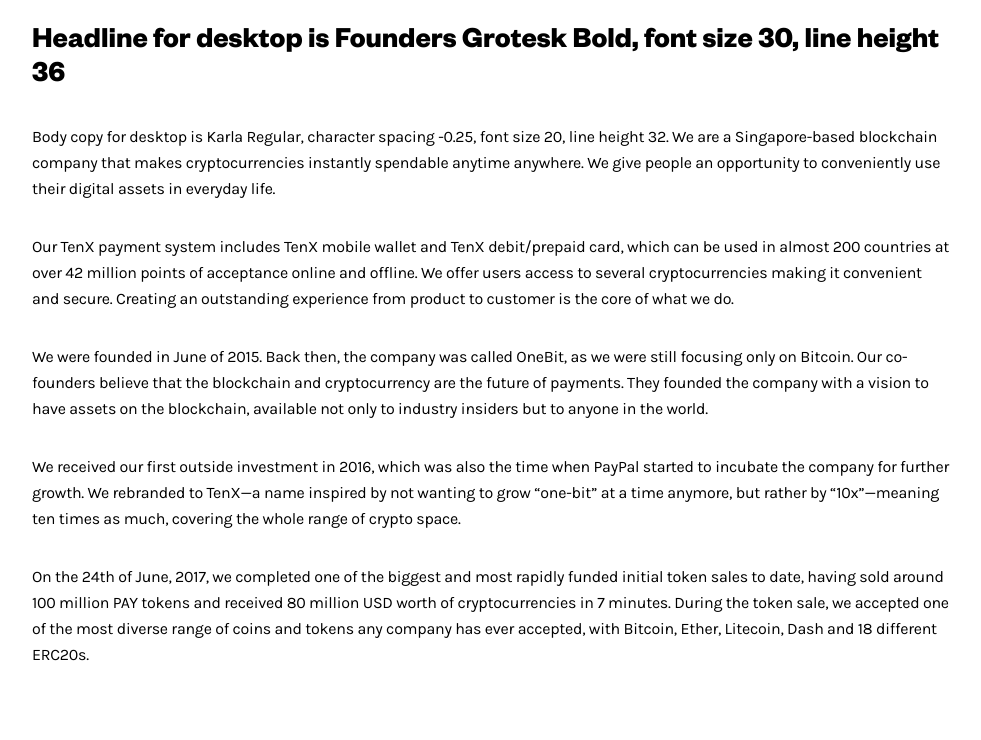
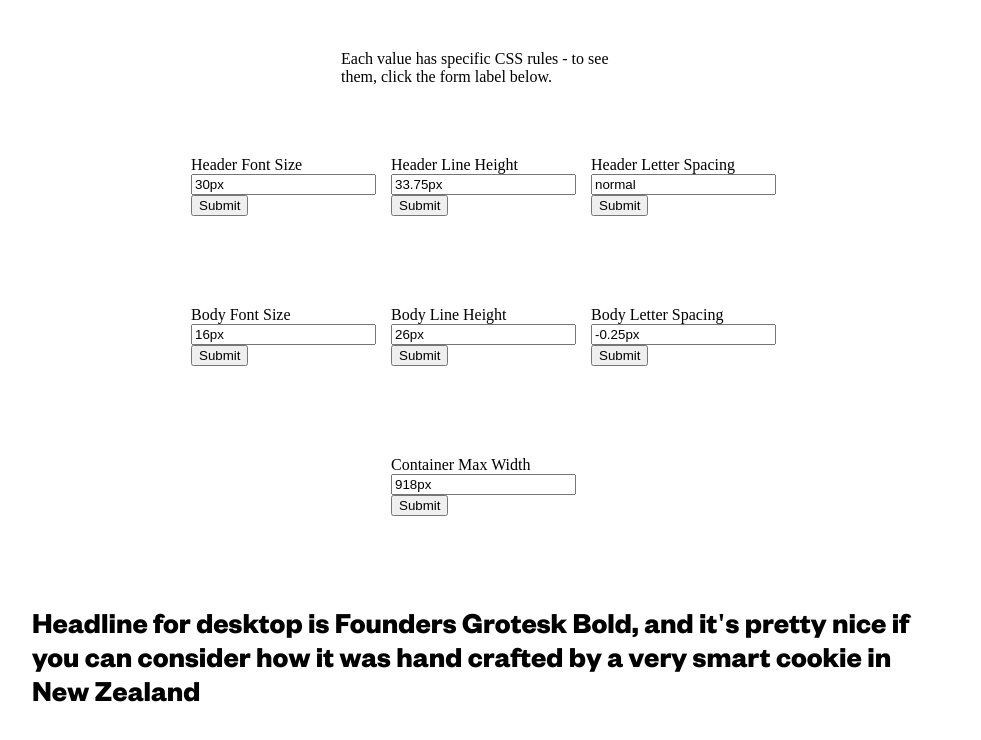
Before and after one commit to edenspiekermann-sg/typefacer, a plain HTML site: page index.html in a window 1280 px wide. Shown: the top 740 px of the page, without its empty margins (149-1130 px from the left). Drawn offline with Linux system fonts and the light colour scheme.

Commit message:
complete test app

```diff
--- a/index.html
+++ b/index.html
@@ -1,5 +1,4 @@
 <!DOCTYPE html>
-
 <html>
 	<head>
 		<meta charset='utf-8'>
@@ -9,23 +8,88 @@
 		<link href="./FoundersGrotTest-Bold.woff" rel="font/woff">
 	</head>
 	<body>
-		<div class="container">
-			<h1>Headline for desktop is Founders Grotesk Bold, font size 30, line height 36</h1>
-			<p>
+		<!-- <input type="file" id="input"> -->
+		<div class="note">
+			Each value has specific CSS rules - to see them, click the form label below.
+		</div>
+		<div class="form-container">
+			<form action="javascript:;" onsubmit="updateHeader()">
+				<a href="https://developer.mozilla.org/en-US/docs/Web/CSS/font-size" target="_blank">
+					Header Font Size
+				</a>
+				<br>
+				<input type="text" name="fontSize" id="headlineInputFontSize" value=""><br>
+				<input type="submit" value="Submit">
+			</form>
+			<form action="javascript:;" onsubmit="updateHeader()">
+				<a href="https://developer.mozilla.org/en-US/docs/Web/CSS/line-height" target="_blank">
+					Header Line Height
+				</a>
+				<br>
+				<input type="text" name="lineHeight" id="headlineInputLineHeight" value=""><br>
+				<input type="submit" value="Submit">
+			</form>
+			<form action="javascript:;" onsubmit="updateHeader()">
+				<a href="https://developer.mozilla.org/en-US/docs/Web/CSS/letter-spacing" target="_blank">
+					Header Letter Spacing
+				</a>
+				<br>
+				<input type="text" name="fontSize" id="headlineInputLetterSpacing" value=""><br>
+				<input type="submit" value="Submit">
+			</form>
+		</div>
+		<div class="form-container">
+			<form action="javascript:;" onsubmit="updateBody()">
+				<a href="https://developer.mozilla.org/en-US/docs/Web/CSS/font-size" target="_blank">
+					Body Font Size
+				</a>
+				<br>
+				<input type="text" name="fontSize" id="bodyInputFontSize" value=""><br>
+				<input type="submit" value="Submit">
+			</form>
+			<form action="javascript:;" onsubmit="updateBody()">
+				<a href="https://developer.mozilla.org/en-US/docs/Web/CSS/line-height" target="_blank">
+					Body Line Height
+				</a>
+				<br>
+				<input type="text" name="lineHeight" id="bodyInputLineHeight" value=""><br>
+				<input type="submit" value="Submit">
+			</form>
+			<form action="javascript:;" onsubmit="updateBody()">
+				<a href="https://developer.mozilla.org/en-US/docs/Web/CSS/letter-spacing" target="_blank">
+					Body Letter Spacing
+				</a>
+				<br>
+				<input type="text" name="fontSize" id="bodyInputLetterSpacing" value=""><br>
+				<input type="submit" value="Submit">
+			</form>
+		</div>
+		<div class="form-container">
+			<form action="javascript:;" onsubmit="updateContainer()">
+				<a href="https://developer.mozilla.org/en-US/docs/Web/CSS/max-width" target="_blank">
+					Container Max Width
+				</a>
+				<br>
+				<input type="text" name="fontSize" id="containerInputMaxWidth" value=""><br>
+				<input type="submit" value="Submit">
+			</form>
+		</div>
+		<div id="container">
+			<h1 id="headline">Headline for desktop is Founders Grotesk Bold, and it's pretty nice if you can consider how it was hand crafted by a very smart cookie in New Zealand</h1>
+			<p id="body">
 				Body copy for desktop is Karla Regular, character spacing -0.25, font size 20, line height 32. We are a Singapore-based blockchain company that makes cryptocurrencies instantly spendable anytime anywhere. We give people an opportunity to conveniently use their digital assets in everyday life.
-			</p>
-			<p>
+			<br><br>
 				Our TenX payment system includes TenX mobile wallet and TenX debit/prepaid card, which can be used in almost 200 countries at over 42 million points of acceptance online and offline. We offer users access to several cryptocurrencies making it convenient and secure. Creating an outstanding experience from product to customer is the core of what we do.
-			</p>
-			<p>
+			<br><br>
 				We were founded in June of 2015. Back then, the company was called OneBit, as we were still focusing only on Bitcoin. Our co-founders believe that the blockchain and cryptocurrency are the future of payments. They founded the company with a vision to have assets on the blockchain, available not only to industry insiders but to anyone in the world.
-			</p>
-			<p>
+			<br><br>
 				We received our first outside investment in 2016, which was also the time when PayPal started to incubate the company for further growth. We rebranded to TenX—a name inspired by not wanting to grow “one-bit” at a time anymore, but rather by “10x”—meaning ten times as much, covering the whole range of crypto space.
-			</p>
-			<p>
+			<br><br>
 				On the 24th of June, 2017, we completed one of the biggest and most rapidly funded initial token sales to date, having sold around 100 million PAY tokens and received 80 million USD worth of cryptocurrencies in 7 minutes. During the token sale, we accepted one of the most diverse range of coins and tokens any company has ever accepted, with Bitcoin, Ether, Litecoin, Dash and 18 different ERC20s.
+			<br><br>
 			</p>
 		</div>
 	</body>
+	<!-- Scripts -->
+	<script src="./scripts.js"></script>
 </html>
--- /dev/null
+++ b/scripts.js
@@ -0,0 +1,81 @@
+// Upload font section
+/*
+var inputElement = document.getElementById('input')
+inputElement.addEventListener('change', handleFiles, false)
+function handleFiles() {
+	var fileList = this.files
+	console.log(fileList)
+	link = document.createElement('link')
+	link.href = fileList[0].name
+	link.rel = fileList[0].type
+
+	var sheet = window.document.styleSheets[0]
+	sheet.insertRule(
+		`@font-face { font-family: ${link.href}; src: url(${link.href}) format(${
+			link.rel
+		});}`
+	)
+}
+*/
+
+// Change CSS Section
+
+var headline = document.getElementById('headline')
+var headlineInputFontSize = document.getElementById('headlineInputFontSize')
+var headlineInputLineHeight = document.getElementById('headlineInputLineHeight')
+var headlineInputLetterSpacing = document.getElementById(
+	'headlineInputLetterSpacing'
+)
+var body = document.getElementById('body')
+var bodyInputFontSize = document.getElementById('bodyInputFontSize')
+var bodyInputLineHeight = document.getElementById('bodyInputLineHeight')
+var bodyInputLetterSpacing = document.getElementById('bodyInputLetterSpacing')
+
+var container = document.getElementById('container')
+var containerInputMaxWidth = document.getElementById('containerInputMaxWidth')
+
+function setHeaderFormValue(input, attr) {
+	headlineValue = window.getComputedStyle(headline, null).getPropertyValue(attr)
+	input.value = headlineValue
+}
+
+function setBodyFormValue(input, attr) {
+	bodyValue = window.getComputedStyle(body, null).getPropertyValue(attr)
+	input.value = bodyValue
+}
+
+function setContainerFormValue(input, attr) {
+	containerValue = window
+		.getComputedStyle(container, null)
+		.getPropertyValue(attr)
+	input.value = containerValue
+}
+
+function populateForms() {
+	// Populate headline form value with current font values
+	setHeaderFormValue(headlineInputFontSize, 'font-size')
+	setHeaderFormValue(headlineInputLineHeight, 'line-height')
+	setHeaderFormValue(headlineInputLetterSpacing, 'letter-spacing')
+	setBodyFormValue(bodyInputFontSize, 'font-size')
+	setBodyFormValue(bodyInputLineHeight, 'line-height')
+	setBodyFormValue(bodyInputLetterSpacing, 'letter-spacing')
+	setContainerFormValue(containerInputMaxWidth, 'max-width')
+}
+
+function updateHeader() {
+	headline.style.fontSize = headlineInputFontSize.value
+	headline.style.lineHeight = headlineInputLineHeight.value
+	headline.style.letterSpacing = headlineInputLetterSpacing.value
+}
+
+function updateBody() {
+	body.style.fontSize = bodyInputFontSize.value
+	body.style.lineHeight = bodyInputLineHeight.value
+	body.style.letterSpacing = bodyInputLetterSpacing.value
+}
+
+function updateContainer() {
+	container.style.maxWidth = containerInputMaxWidth.value
+}
+
+window.onload = populateForms()
--- a/styles.css
+++ b/styles.css
@@ -7,8 +7,24 @@ body {
 	padding: 0;
 	margin: 0;
 }
-.container {
+
+a {
+	color: inherit;
+	text-decoration: none !important;
+}
+
+a:hover {
+	color: blue;
+}
+
+.note {
+	padding-top: 50px;
+	width: 300px;
 	margin: 0 auto;
+}
+
+#container {
+	margin: 50px auto;
 	max-width: 280px;
 	display: flex;
 	flex-direction: column;
@@ -16,8 +32,22 @@ body {
 	justify-content: center;
 }
 
+.form-container {
+	width: 100%;
+	display: flex;
+	flex-direction: column;
+	align-items: center;
+	justify-content: center;
+	margin: 50px auto;
+}
+
+form {
+	width: 200px;
+	padding: 20px 0;
+}
+
 @media (min-width: 768px) {
-	.container {
+	#container {
 		max-width: 668px;
 	}
 	h1 {
@@ -28,10 +58,13 @@ body {
 		font-size: 20;
 		line-height: 1.6;
 	}
+	.form-container {
+		flex-direction: row;
+	}
 }
 
 @media (min-width: 1024px) {
-	.container {
+	#container {
 		max-width: 918px;
 	}
 }
```
